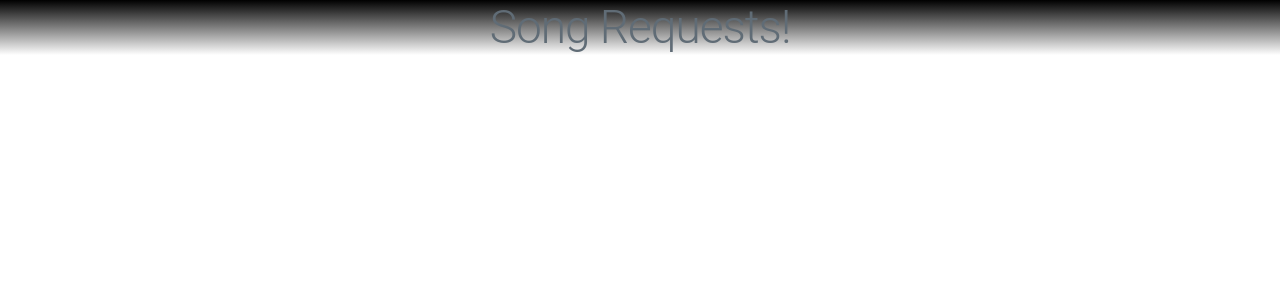
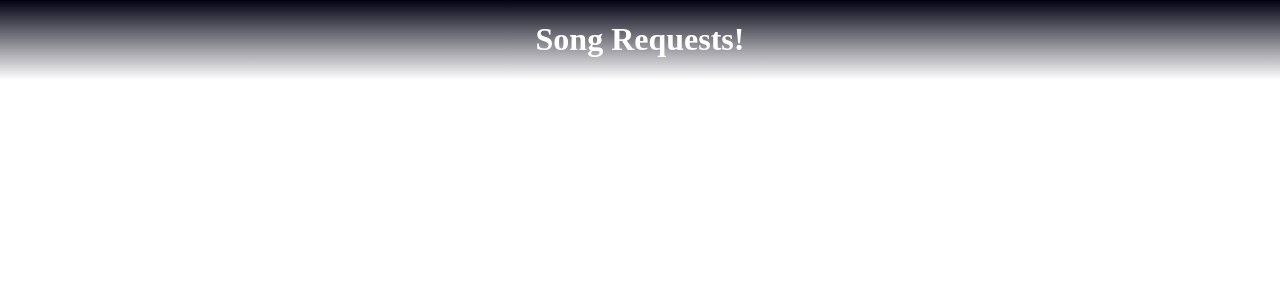
Before and after one commit to Jeanbrigo/music_list_frontend, a React (Create React App) app: page /create in a window 1280 px wide. Shown: the top 300 px of the page. Built offline with nearby package versions, Linux system fonts and the light colour scheme.

Commit message:
styling update

```diff
--- a/src/App.css
+++ b/src/App.css
@@ -1,40 +1,25 @@
-.App {
-  text-align: center;
-  background-image: linear-gradient(black, white);
-  font: Helvetica 400
+html {
+  background: linear-gradient( rgb(0, 0, 17), white);
+  background-repeat: no-repeat;
 }
 
-.App-logo {
-  height: 40vmin;
-  pointer-events: none;
+body {
+  text-align: center;
+  color: white;
+  font: Helvetica 400;
 }
 
-@media (prefers-reduced-motion: no-preference) {
-  .App-logo {
-    animation: App-logo-spin infinite 20s linear;
-  }
+a {
+  text-decoration: none;
 }
 
-.App-header {
-  background-color: #282c34;
-  min-height: 100vh;
-  display: flex;
-  flex-direction: column;
-  align-items: center;
-  justify-content: center;
-  font-size: calc(10px + 2vmin);
-  color: white;
+.header {
+  font-family: Fira;
 }
 
-.App-link {
-  color: #61dafb;
-}
-
-@keyframes App-logo-spin {
-  from {
-    transform: rotate(0deg);
-  }
-  to {
-    transform: rotate(360deg);
-  }
-}
+.song {
+  text-align: center;
+  border: .5px solid  black;
+  margin: 10px auto;
+  width: 80%;
+};
--- a/src/App.js
+++ b/src/App.js
@@ -4,7 +4,7 @@ import './App.css';
 function App() {
   return (
     <div className="App">
-      <h1>Song Requests!</h1>
+      <h1 class="header">Song Requests!</h1>
       <Outlet/>
     </div>
   );
--- a/src/components/Song.js
+++ b/src/components/Song.js
@@ -4,15 +4,10 @@ const Song = (props) => {
   const song = props.song;
 
   // style
-  const div = {
-    textAlign: "center",
-    border: "3px solid",
-    margin: "10px auto",
-    width: "80%",
-  };
+
 
   return (
-    <div style={div}>
+    <div class="song">
       <Link to={`/song/${song.id}`}>
         <h1>Song Title: {song.title}</h1>
       </Link>
--- a/src/index.js
+++ b/src/index.js
@@ -2,7 +2,7 @@ import React from 'react';
 import ReactDOM from 'react-dom/client';
 import './index.css';
 import reportWebVitals from './reportWebVitals';
-import "milligram"
+// import "milligram"
 import {RouterProvider} from "react-router-dom"
 import router from './router';
 
--- a/src/pages/Show.js
+++ b/src/pages/Show.js
@@ -3,16 +3,8 @@ import { Link, useLoaderData, Form } from "react-router-dom";
 const Show = (props) => {
   const song = useLoaderData();
 
-  //styles
-  const div = {
-    textAlign: "center",
-    border: "3px solid green",
-    width: "80%",
-    margin: "30px auto",
-  };
-
   return (
-    <div style={div}>
+    <div>
       <h1>{song.title}</h1>
       <h2>{song.artist}</h2>
       <div>
```
